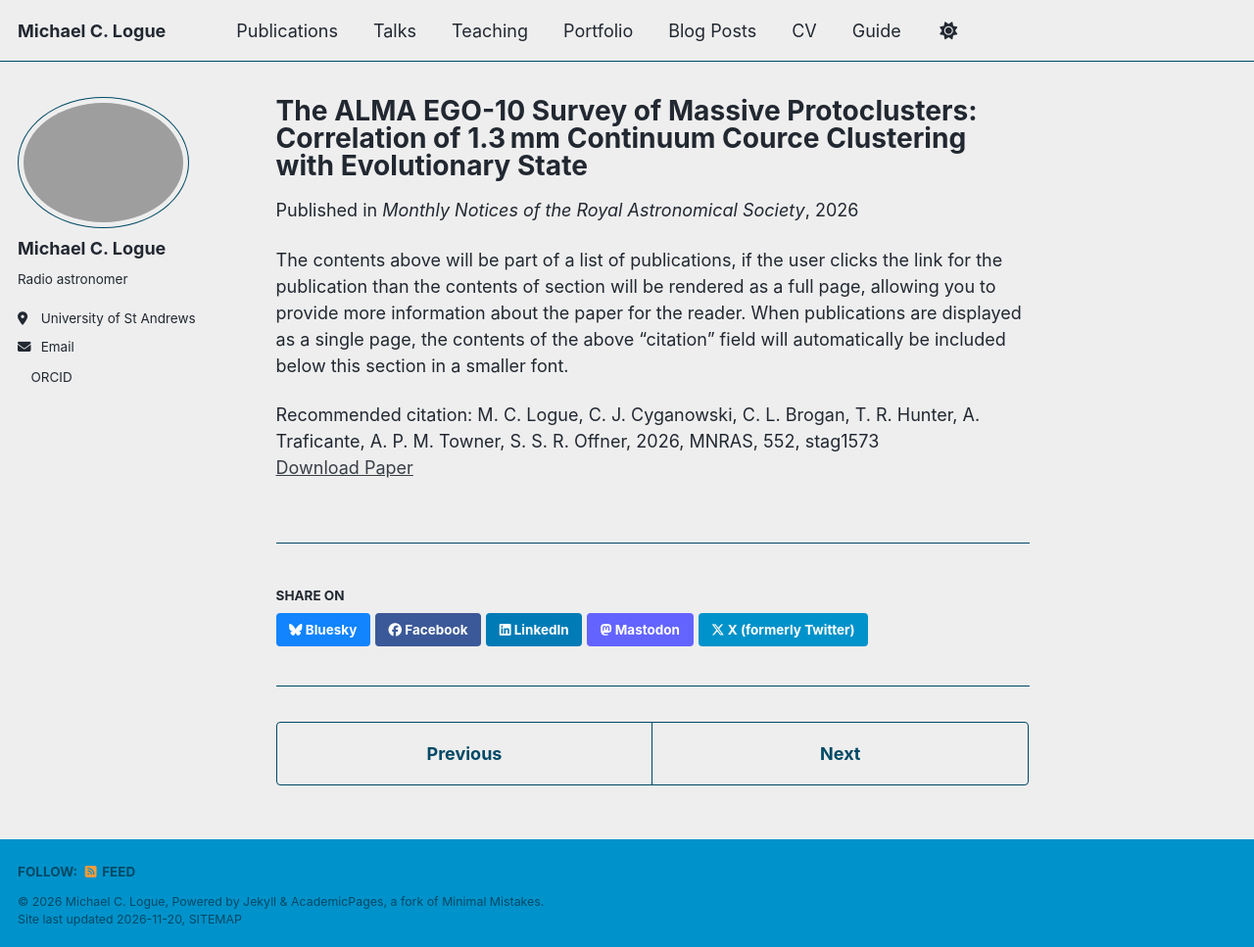
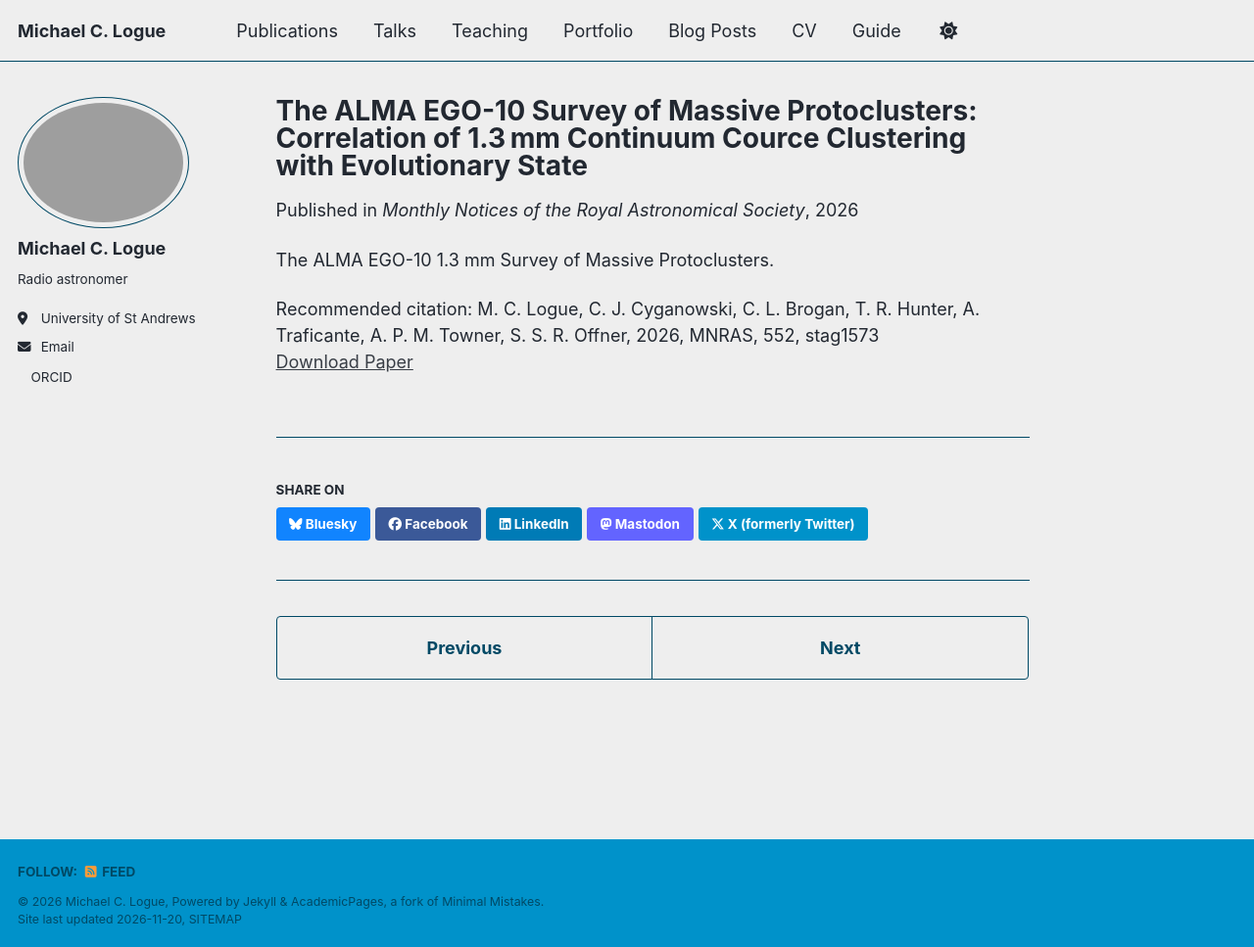
Before and after one commit to mlogue109/mlogue109.github.io, a Jekyll site: the page built from _publications/2026-09-24-ALMAEGO10.md, in a window 1280 px wide and 967 px high. Shown: the whole window at 98% size. Built offline with Jekyll 4.4.1, drawn with Linux system fonts in a browser that asks for light colours; a script bundle is joined from its source files by our own code; a style sheet for code colours, icons or effects is not loaded.

Commit message:
Update 2026-09-24-ALMAEGO10.md

```diff
--- a/_publications/2026-09-24-ALMAEGO10.md
+++ b/_publications/2026-09-24-ALMAEGO10.md
@@ -11,4 +11,4 @@ paperurl: 'https://mlogue109.github.io/files/stag1573.pdf'
 #bibtexurl: 'https://academicpages.github.io/files/bibtex1.bib'
 citation: 'M. C. Logue,  C. J. Cyganowski, C. L. Brogan, T. R. Hunter, A. Traficante, A. P. M. Towner, S. S. R. Offner, 2026, MNRAS, 552, stag1573'
 ---
-The contents above will be part of a list of publications, if the user clicks the link for the publication than the contents of section will be rendered as a full page, allowing you to provide more information about the paper for the reader. When publications are displayed as a single page, the contents of the above "citation" field will automatically be included below this section in a smaller font.
+The ALMA EGO-10 1.3 mm Survey of Massive Protoclusters.
```
